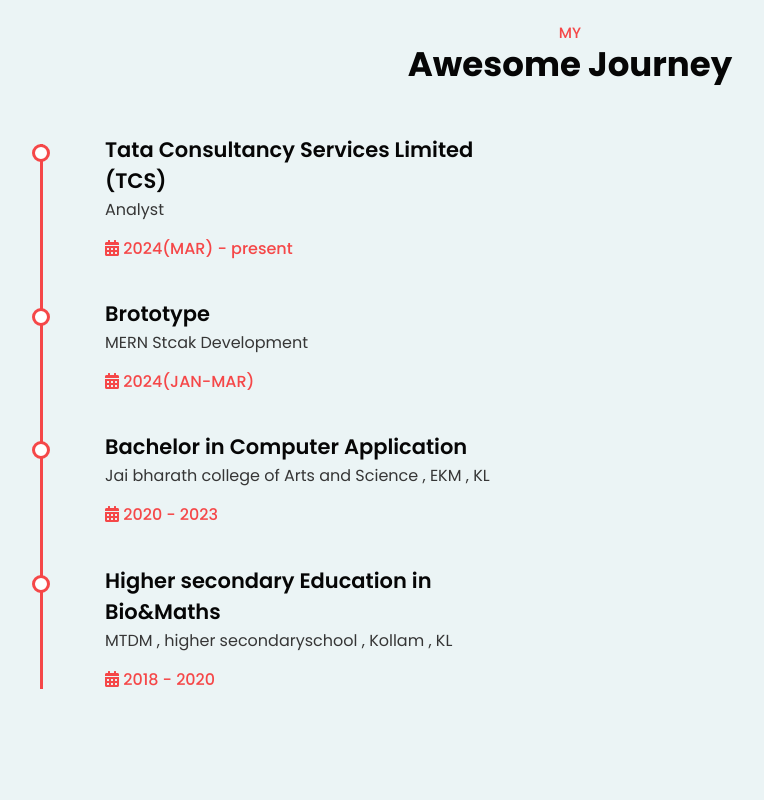
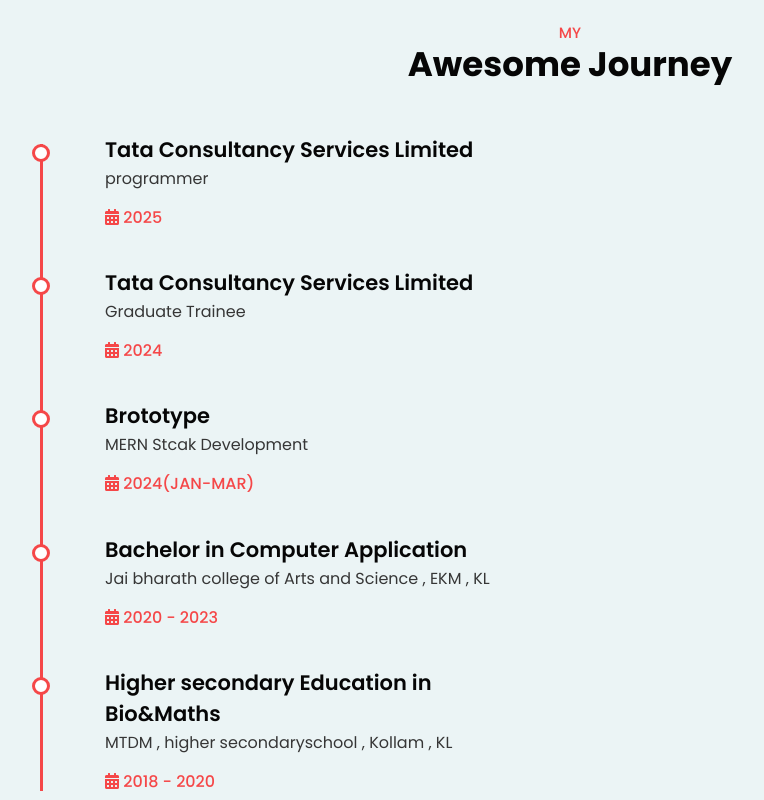
Before and after one commit to Noufal-n/portfolio, a plain HTML site: page index.html in a window 1280 px wide. Shown: the part 1320-2120 px from the top of the page, without its empty margins (70-834 px from the left). Drawn offline with Linux system fonts and the light colour scheme.

Commit message:
new details

```diff
--- a/index.html
+++ b/index.html
@@ -135,14 +135,26 @@ Author URL: http://w3layouts.com
 
                     <div class="timeline">
 
+
                         <div class="column">
                             <div class="title">
-                                <h2>Tata Consultancy Services Limited (TCS) </h2>
-                                <p>Analyst</p>
+                                <h2>Tata Consultancy Services Limited  </h2>
+                                <p>programmer</p>
                             </div>
                             <div class="description">
                                 <p></p>
-                                <h6><i class="fas fa-calendar-alt"></i> 2024(MAR) - present</h6>
+                                <h6><i class="fas fa-calendar-alt"></i> 2025</h6>
+                            </div>
+                        </div>
+
+                        <div class="column">
+                            <div class="title">
+                                <h2>Tata Consultancy Services Limited  </h2>
+                                <p>Graduate Trainee</p>
+                            </div>
+                            <div class="description">
+                                <p></p>
+                                <h6><i class="fas fa-calendar-alt"></i> 2024</h6>
                             </div>
                         </div>
 
```
Also changed, not shown: about.html (+1 -1 lines).
